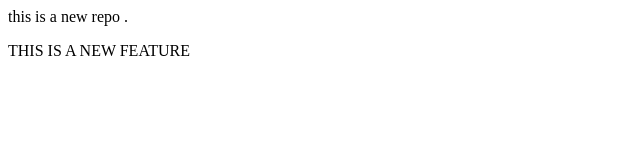
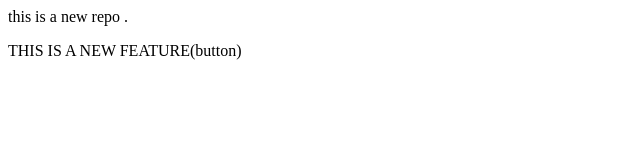
Before and after one commit to ruso181920/local-repo, a plain HTML site: page index.html in a window 1280 px wide. Shown: the full height of the page, 0-640 px from the left. Drawn offline with Linux system fonts and the light colour scheme.

```diff
--- a/index.html
+++ b/index.html
@@ -1,2 +1,2 @@
 <p>this is a new repo .</p>
-<P>THIS IS A NEW FEATURE</P>
+<P>THIS IS A NEW FEATURE(button) </P>
```
